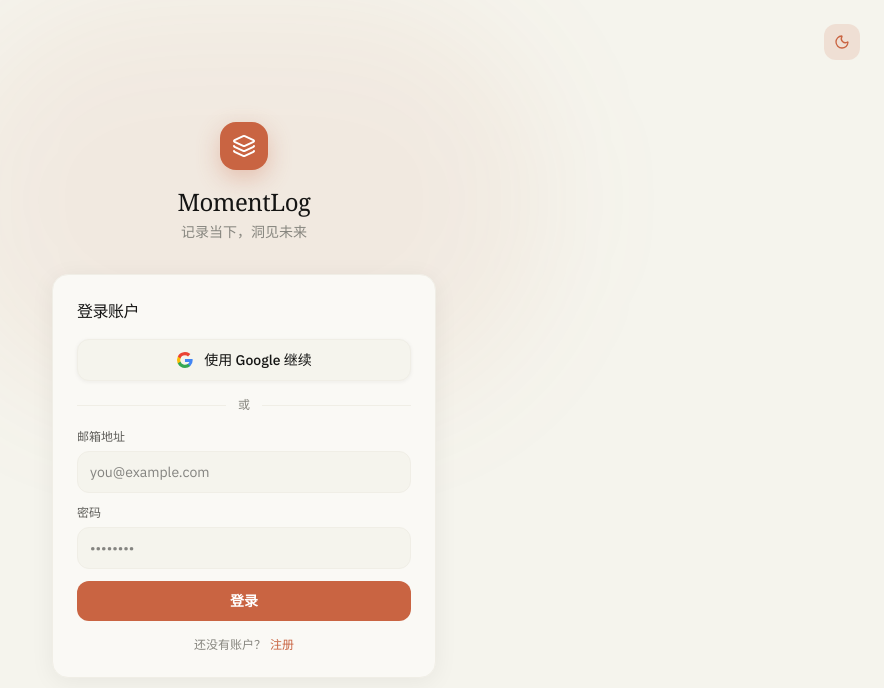
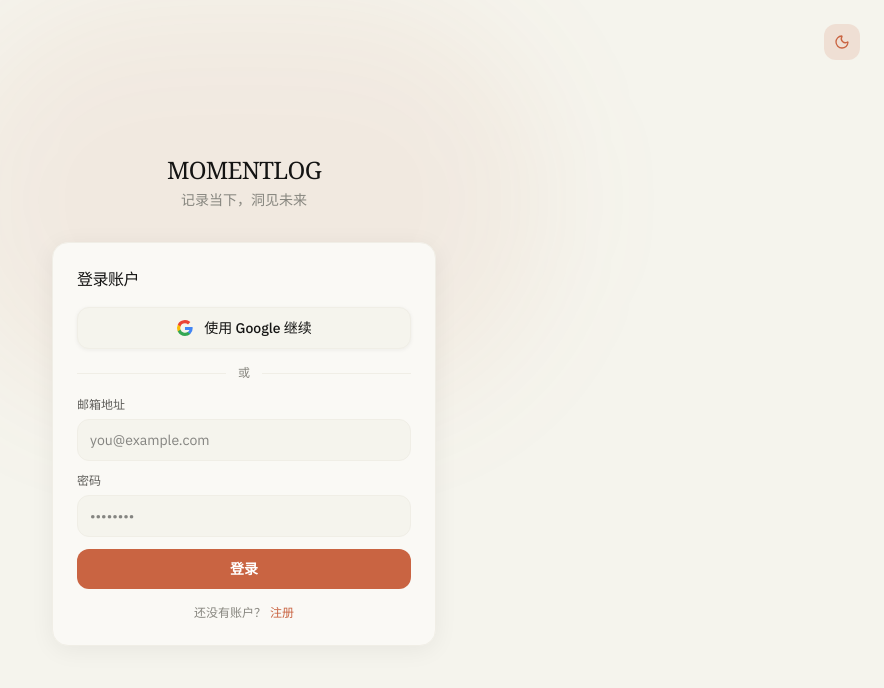
Before and after one commit to hassanfu/MomentLog, a Next.js app: page /login in a window 1280 px wide. Shown: the top 688 px of the page, without its empty margins (396-1280 px from the left). Built offline with nearby package versions, Linux system fonts and the light colour scheme.

Commit message:
feat(ui): MOMENTLOG branding, heatmap today inset ring, outlined save button
- Remove logo icon; uppercase nav + login titles
- ActivityHeatmap: inset brand ring for today
- DashboardComposer: brand-outline Save + icon, label 保存

Made-with: Cursor

```diff
--- a/app/(auth)/login/page.tsx
+++ b/app/(auth)/login/page.tsx
@@ -8,7 +8,6 @@ import {
   signUpWithEmailClient,
   signInWithGoogleClient,
 } from "@/lib/auth-browser";
-import { Layers } from "lucide-react";
 
 export default function LoginPage() {
   const [mode, setMode] = useState<"signin" | "signup">("signin");
@@ -66,14 +65,11 @@ export default function LoginPage() {
 
       <div className="w-full max-w-sm relative">
         <div className="text-center mb-8">
-          <div
-            className="inline-flex items-center justify-center w-12 h-12 rounded-2xl mb-4"
-            style={{ background: "var(--brand)", boxShadow: "0 8px 24px rgba(201,100,66,0.32)" }}
+          <h1
+            className="text-xl font-bold tracking-[0.14em] sm:text-2xl"
+            style={{ color: "var(--text-primary)" }}
           >
-            <Layers className="h-6 w-6 text-white" strokeWidth={2} aria-hidden />
-          </div>
-          <h1 className="text-2xl tracking-tight" style={{ color: "var(--text-primary)", letterSpacing: "-0.5px" }}>
-            MomentLog
+            MOMENTLOG
           </h1>
           <p className="mt-1 text-base md:text-sm" style={{ color: "var(--text-muted)" }}>
             记录当下，洞见未来
--- a/components/AppNav.tsx
+++ b/components/AppNav.tsx
@@ -21,7 +21,7 @@ import {
   DialogTitle,
 } from "@/components/ui/dialog";
 import { Button } from "@/components/ui/button";
-import { Layers, LogOut } from "lucide-react";
+import { LogOut } from "lucide-react";
 
 export default function AppNav() {
   const router = useRouter();
@@ -67,15 +67,9 @@ export default function AppNav() {
         style={{ background: "var(--nav-glass)", backdropFilter: "blur(12px)" }}
       >
         <div className="mx-auto flex h-14 max-w-6xl items-center justify-between gap-3 px-4">
-          <Link href="/" className="flex items-center gap-2" scroll={false}>
-            <div
-              className="flex h-7 w-7 items-center justify-center rounded-lg"
-              style={{ background: "var(--brand)" }}
-            >
-              <Layers className="h-3.5 w-3.5 text-white" strokeWidth={2} aria-hidden />
-            </div>
-            <span className="text-sm font-bold tracking-tight" style={{ color: "var(--text-primary)" }}>
-              MomentLog
+          <Link href="/" className="flex items-center" scroll={false}>
+            <span className="text-sm font-bold tracking-[0.14em]" style={{ color: "var(--text-primary)" }}>
+              MOMENTLOG
             </span>
           </Link>
 
--- a/components/dashboard/ActivityHeatmap.tsx
+++ b/components/dashboard/ActivityHeatmap.tsx
@@ -1,6 +1,10 @@
 "use client";
 
 import { addDays, format, parseISO } from "date-fns";
+
+function todayIsoDate(): string {
+  return format(new Date(), "yyyy-MM-dd");
+}
 import { zhCN } from "date-fns/locale";
 import type { HeatmapCell } from "@/types";
 
@@ -24,6 +28,7 @@ interface Props {
 /** GitHub / flomo 风格：列=周，行=周一→周日 */
 export default function ActivityHeatmap({ cells, numWeeks, gridStart }: Props) {
   const monthLabels = buildMonthLabels(gridStart, numWeeks);
+  const todayStr = todayIsoDate();
 
   return (
     <div className="space-y-2">
@@ -42,14 +47,20 @@ export default function ActivityHeatmap({ cells, numWeeks, gridStart }: Props) {
               columnGap: GAP_PX,
             }}
           >
-            {cells.map((cell) => (
-              <div
-                key={cell.date}
-                title={`${cell.date} · ${cell.count} 条记录`}
-                className="aspect-square min-h-0 min-w-0 w-full rounded-[2px] transition-colors"
-                style={{ background: LEVEL_BG[cell.level] }}
-              />
-            ))}
+            {cells.map((cell) => {
+              const isToday = cell.date === todayStr;
+              return (
+                <div
+                  key={cell.date}
+                  title={`${cell.date} · ${cell.count} 条记录`}
+                  className="aspect-square min-h-0 min-w-0 w-full rounded-[2px] transition-colors"
+                  style={{
+                    background: LEVEL_BG[cell.level],
+                    ...(isToday ? { boxShadow: "inset 0 0 0 2px var(--brand)" } : {}),
+                  }}
+                />
+              );
+            })}
           </div>
           <div
             className="grid w-full"
--- a/components/dashboard/DashboardComposer.tsx
+++ b/components/dashboard/DashboardComposer.tsx
@@ -5,6 +5,7 @@ import { useRouter } from "next/navigation";
 import { createActivity } from "@/lib/actions/activities";
 import { toast } from "sonner";
 import { format } from "date-fns";
+import { Save } from "lucide-react";
 import type { Tag } from "@/types";
 
 const PRESET_TAGS: Tag[] = ["#工作", "#学习", "#生活", "#运动", "#创作", "#社交", "#休息"];
@@ -117,10 +118,15 @@ export default function DashboardComposer() {
           type="button"
           onClick={submit}
           disabled={pending}
-          className="rounded-xl px-6 py-3 md:py-2 text-base md:text-sm font-semibold text-white transition-opacity hover:opacity-90 disabled:opacity-50 min-h-[48px] md:min-h-0 touch-manipulation"
-          style={{ background: "var(--brand)" }}
+          className="inline-flex items-center justify-center gap-2 rounded-xl px-5 py-3 md:px-4 md:py-2 text-base md:text-sm font-medium transition-opacity hover:opacity-90 disabled:opacity-50 min-h-[48px] md:min-h-0 touch-manipulation"
+          style={{
+            background: "var(--brand-subtle)",
+            color: "var(--brand)",
+            border: "1px solid var(--brand)",
+          }}
         >
-          {pending ? "保存中…" : "保存记录"}
+          <Save className="h-4 w-4 shrink-0 opacity-95" strokeWidth={2} aria-hidden />
+          {pending ? "保存中…" : "保存"}
         </button>
       </div>
     </div>
```
